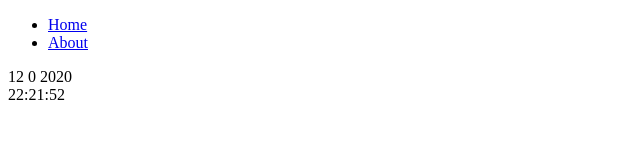
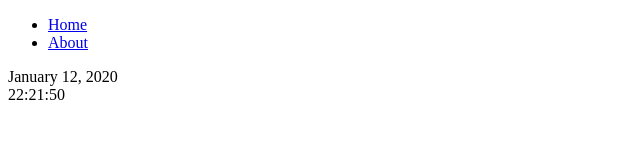
Before and after one commit to lostinthesourc3/untitled, a React (Create React App) app: page / in a window 1280 px wide. Shown: the top 160 px of the page, without its empty margins (0-640 px from the left). Built offline with nearby package versions, Linux system fonts and the light colour scheme; no server answers.

Commit message:
full month

```diff
--- a/src/containers/Home.js
+++ b/src/containers/Home.js
@@ -11,16 +11,54 @@ class Home extends React.Component{
         let d = new Date()
 
         let day = d.getDate()
-        let month = d.getMonth()
+        let month = d.getMonth() + 1
         let year = d.getFullYear()
 
         let hour = addZero(d.getHours())
         let min = addZero(d.getMinutes())
         let sec = addZero(d.getSeconds())
 
+        switch(month){
+            case 1:
+                month = "January"
+                break
+            case 2:
+                month = "February"
+                break
+            case 3:
+                month = "March"
+                break
+            case 4:
+                month = "April"
+                break
+            case 5:
+                month = "May"
+                break
+            case 6:
+                month = "June"
+                break
+            case 7:
+                month = "July"
+                break
+            case 8:
+                month = "August"
+                break
+            case 9:
+                month = "September"
+                break
+            case 10:
+                month = "October"
+                break
+            case 11:
+                month = "November"
+                break
+            case 12:
+                month = "December"
+                break
+        }
+
         let time = `${hour}:${min}:${sec}`
-        let date = `${day} ${month} ${year}`
-
+        let date = `${month} ${day}, ${year}`
 
         this.setState({
             time: time,
```
